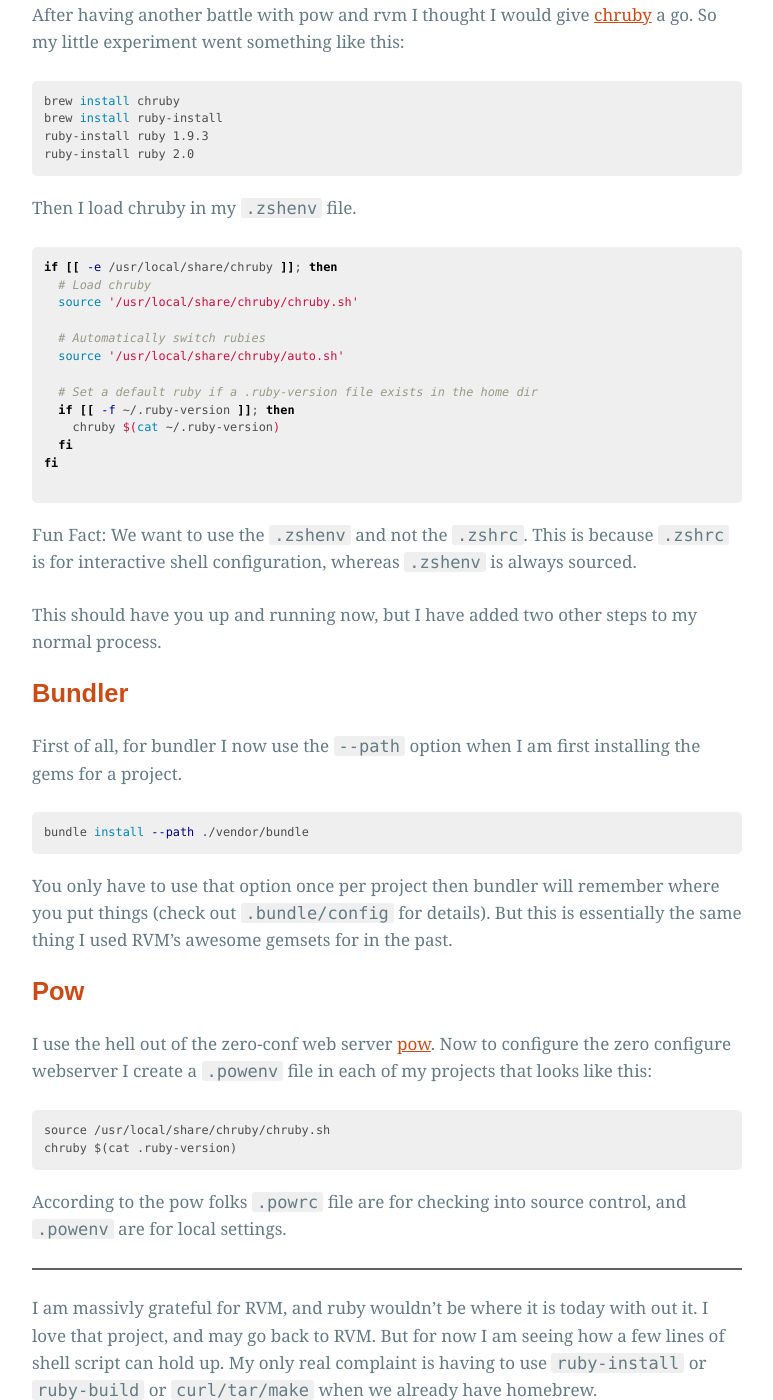
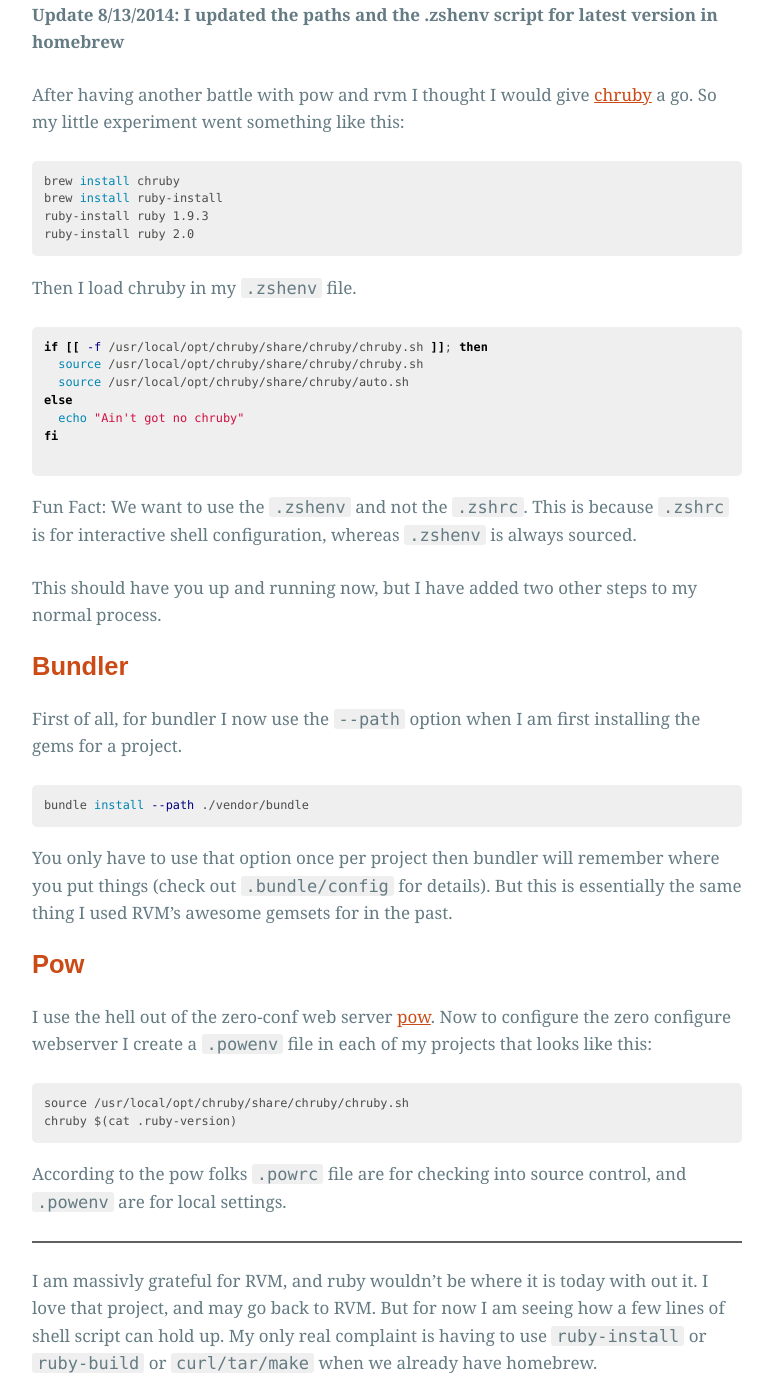
Before and after one commit to csexton/codeography.com, a Jekyll site: the page built from _posts/2013-09-23-how_i_setup_chruby.markdown, in a window 1280 px wide and 1400 px high, scrolled down 212 px. Shown: the whole window, without its empty margins (253-1026 px from the left). Built offline with Jekyll 4.4.1, drawn with Linux system fonts in a browser that asks for light colours; nearby versions of some CDN libraries; some web fonts are replaced; Markdown is read by kramdown in place of the engine named in the settings; comment, search, counter and statistics services are not loaded.

Commit message:
Update chruby post with new paths

````diff
--- a/_posts/2013-09-23-how_i_setup_chruby.markdown
+++ b/_posts/2013-09-23-how_i_setup_chruby.markdown
@@ -3,6 +3,8 @@ title: How I setup chruby
 layout: post
 date: 2013-09-23
 ---
+
+**Update 8/13/2014: I updated the paths and the .zshenv script for latest version in homebrew**
 
 After having another battle with pow and rvm I thought I would give [chruby](https://github.com/postmodern/chruby) a go. So my little experiment went something like this:
 
@@ -17,17 +19,11 @@ Then I load chruby in my `.zshenv` file.
 
 
 ```bash
-if [[ -e /usr/local/share/chruby ]]; then
-  # Load chruby
-  source '/usr/local/share/chruby/chruby.sh'
-
-  # Automatically switch rubies
-  source '/usr/local/share/chruby/auto.sh'
-
-  # Set a default ruby if a .ruby-version file exists in the home dir
-  if [[ -f ~/.ruby-version ]]; then
-    chruby $(cat ~/.ruby-version)
-  fi
+if [[ -f /usr/local/opt/chruby/share/chruby/chruby.sh ]]; then
+  source /usr/local/opt/chruby/share/chruby/chruby.sh
+  source /usr/local/opt/chruby/share/chruby/auto.sh
+else
+  echo "Ain't got no chruby"
 fi
 
 ```
@@ -51,7 +47,7 @@ You only have to use that option once per project then bundler will remember whe
 I use the hell out of the zero-conf web server [pow](http://pow.cx/). Now to configure the zero configure webserver I create a `.powenv` file in each of my projects that looks like this:
 
 ```
-source /usr/local/share/chruby/chruby.sh
+source /usr/local/opt/chruby/share/chruby/chruby.sh
 chruby $(cat .ruby-version)
 ```
 
````
